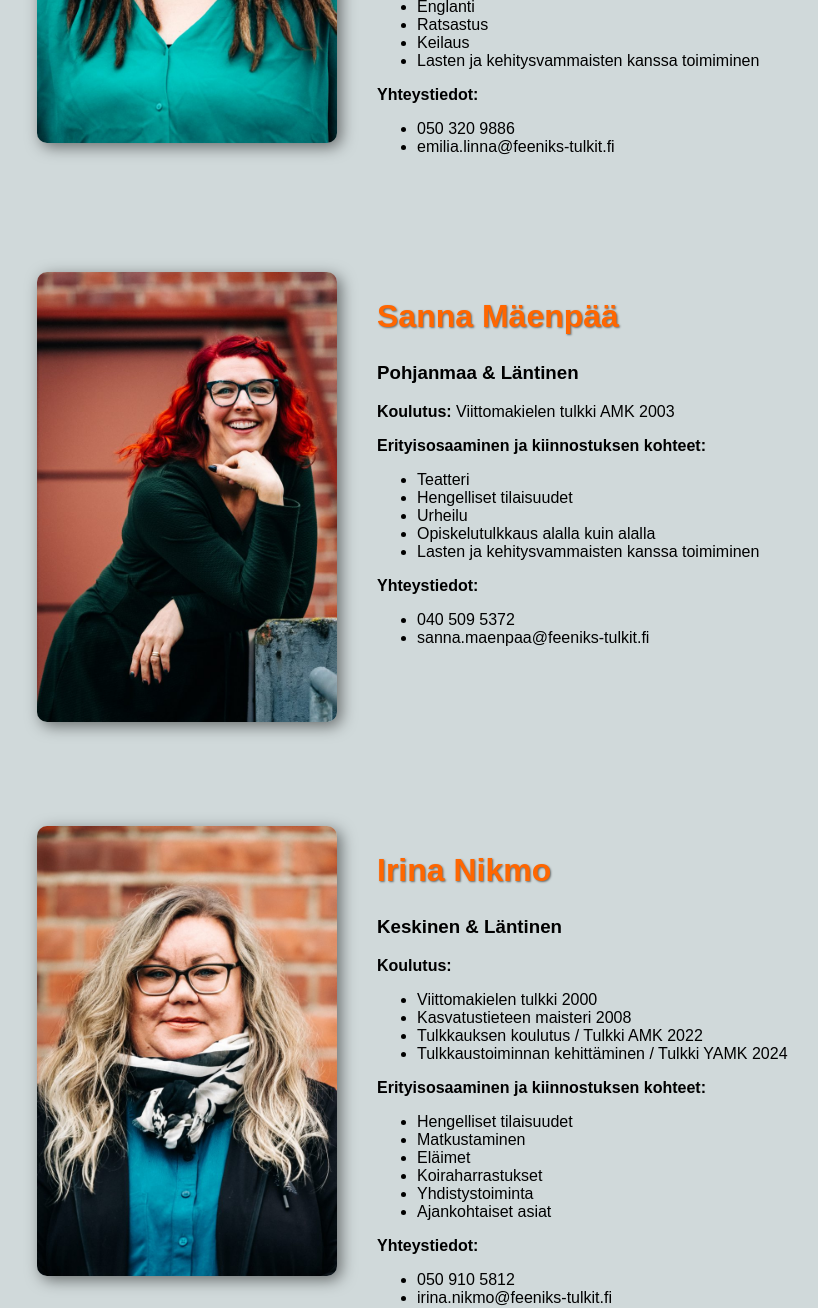
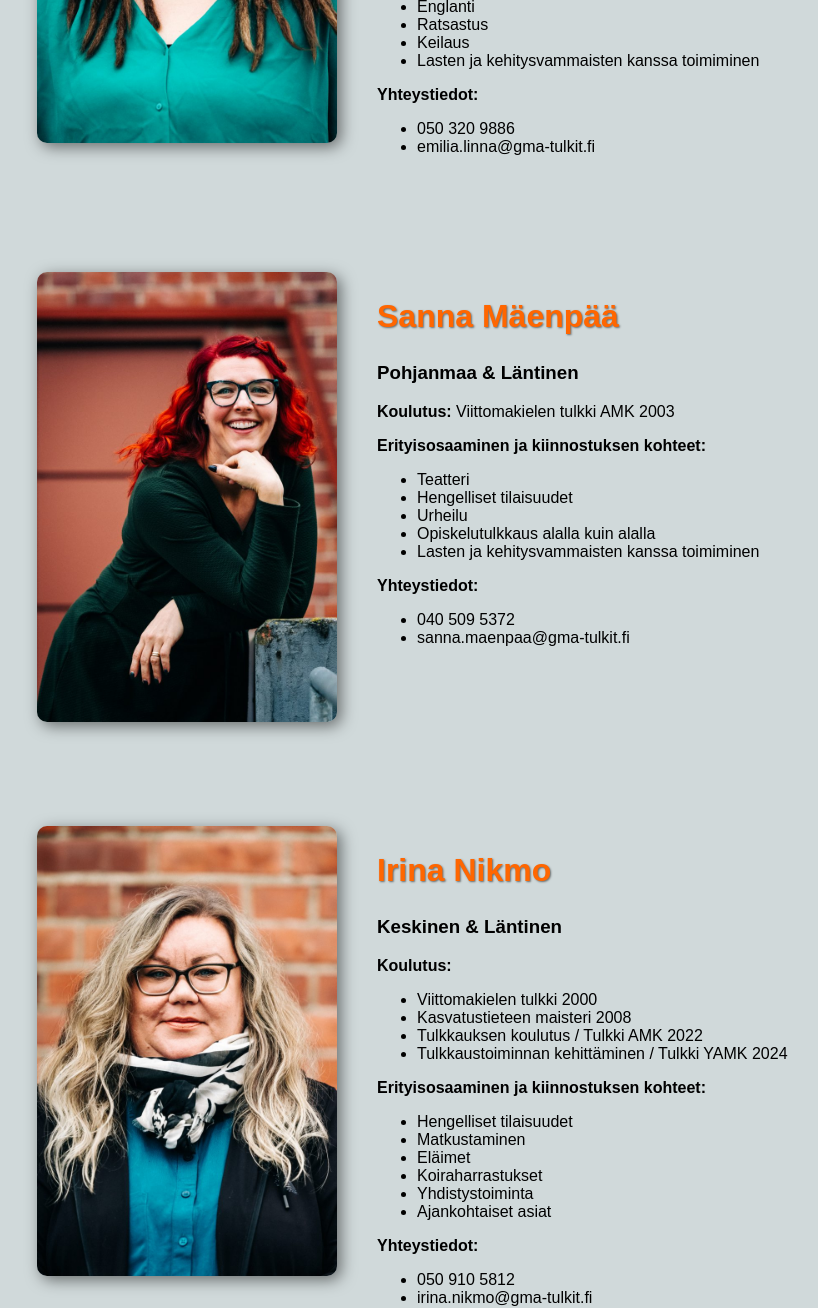
Before and after one commit to tero-nikmo/feeniks, a plain HTML site: page index.html in a window 1280 px wide. Shown: the part 1140-2448 px from the top of the page, without its empty margins (203-1021 px from the left). Drawn offline with Linux system fonts and the light colour scheme.

Commit message:
Update index.html

```diff
--- a/index.html
+++ b/index.html
@@ -51,7 +51,7 @@
                         <p><strong>Yhteystiedot:</strong></p>
                         <ul>
                             <li><span class="foo emi">023</span></li>
-                            <li><span class="bar emi">skineef</span></li>
+                            <li><span class="bar emi">amg</span></li>
                         </ul>
                     </div>
                 </div>
@@ -75,7 +75,7 @@
                         <p><strong>Yhteystiedot:</strong></p>
                         <ul>
                             <li><span class="foo san">905</span></li>
-                            <li><span class="bar san">skineef</span></li>
+                            <li><span class="bar san">amg</span></li>
                         </ul>
                     </div>
                 </div>
@@ -106,7 +106,7 @@
                         <p><strong>Yhteystiedot:</strong></p>
                         <ul>
                             <li><span class="foo iri">019</span></li>
-                            <li><span class="bar iri">skineef</span></li>
+                            <li><span class="bar iri">amg</span></li>
                         </ul>
                     </div>
                 </div>
```
